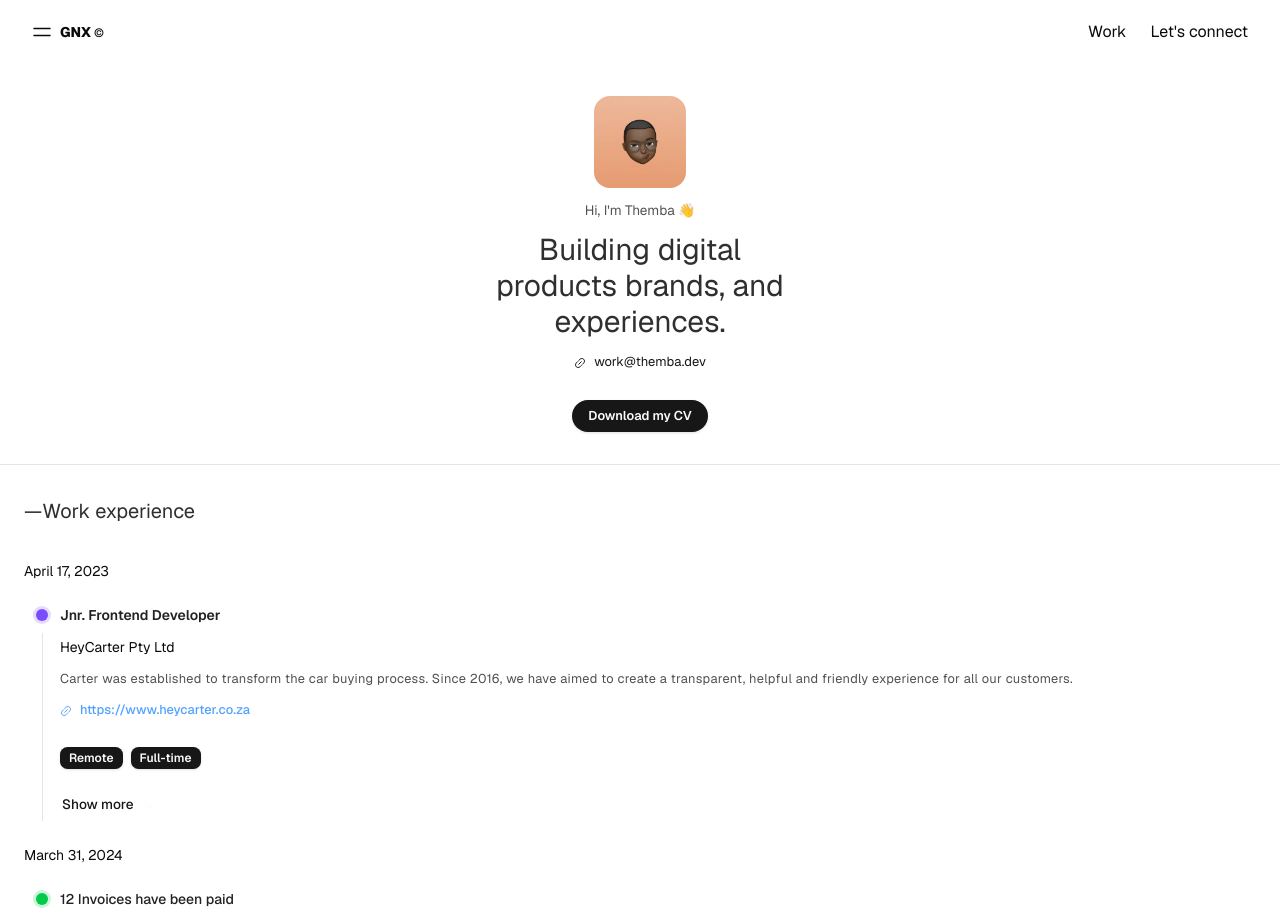
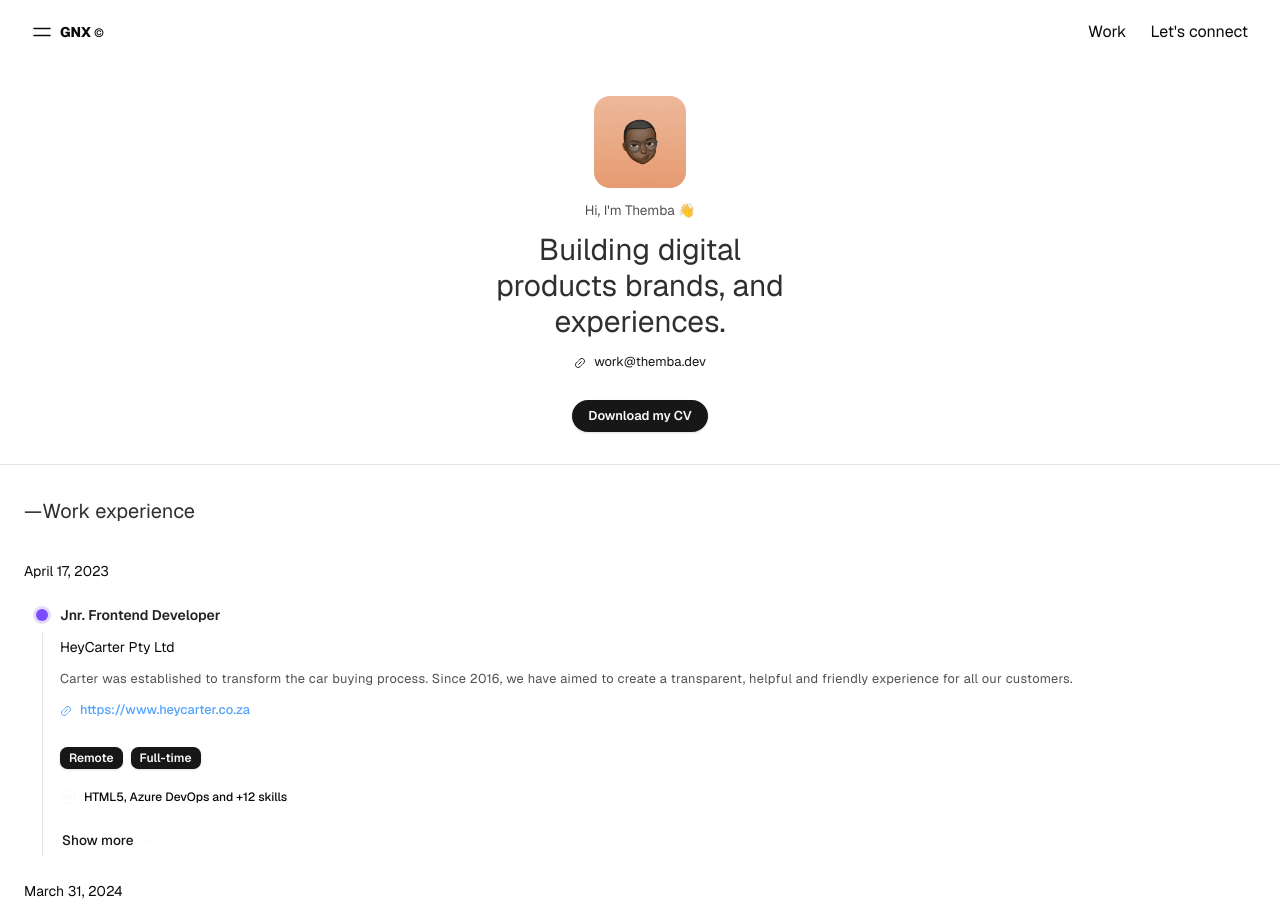
Before and after one commit to thembaxx/gnx, a Next.js app: page /work in a window 1280 px wide. Shown: the top 915 px of the page. Built offline with nearby package versions, Linux system fonts and the light colour scheme.

Commit message:
Add SourceCodeSquareIcon component and update Timeline with skills display

```diff
--- a/components/work/timeline.tsx
+++ b/components/work/timeline.tsx
@@ -75,6 +75,45 @@ const PdfIcon = (props: React.SVGProps<SVGSVGElement>) => (
   </svg>
 );
 
+const SourceCodeSquareIcon = (props: React.SVGProps<SVGSVGElement>) => (
+  <svg
+    xmlns="http://www.w3.org/2000/svg"
+    viewBox="0 0 24 24"
+    width={24}
+    height={24}
+    color={"#fafafa"}
+    fill={"none"}
+    {...props}
+  >
+    <path
+      d="M16 10L17.2265 11.0572C17.7422 11.5016 18 11.7239 18 12C18 12.2761 17.7422 12.4984 17.2265 12.9428L16 14"
+      stroke="currentColor"
+      strokeWidth="2"
+      strokeLinecap="round"
+      strokeLinejoin="round"
+    />
+    <path
+      d="M8 10L6.77346 11.0572C6.25782 11.5016 6 11.7239 6 12C6 12.2761 6.25782 12.4984 6.77346 12.9428L8 14"
+      stroke="currentColor"
+      strokeWidth="2"
+      strokeLinecap="round"
+      strokeLinejoin="round"
+    />
+    <path
+      d="M13 9L11 15"
+      stroke="currentColor"
+      strokeWidth="2"
+      strokeLinecap="round"
+      strokeLinejoin="round"
+    />
+    <path
+      d="M2.5 12C2.5 7.52166 2.5 5.28249 3.89124 3.89124C5.28249 2.5 7.52166 2.5 12 2.5C16.4783 2.5 18.7175 2.5 20.1088 3.89124C21.5 5.28249 21.5 7.52166 21.5 12C21.5 16.4783 21.5 18.7175 20.1088 20.1088C18.7175 21.5 16.4783 21.5 12 21.5C7.52166 21.5 5.28249 21.5 3.89124 20.1088C2.5 18.7175 2.5 16.4783 2.5 12Z"
+      stroke="currentColor"
+      strokeWidth="2"
+    />
+  </svg>
+);
+
 function Timeline() {
   return (
     <div className="py-8">
@@ -124,7 +163,10 @@ function Timeline() {
                     <Badge>Full-time</Badge>
                   </div>
                 </div>
-
+                <div className="pt-4 text-xs font-medium flex items-center space-x-2">
+                  <SourceCodeSquareIcon className="h-4 w-4" />
+                  <span>HTML5, Azure DevOps and +12 skills</span>
+                </div>
                 <div className="pt-4">
                   <Button className="-ml-2" size="sm" variant="link">
                     <span className="text-[0.85rem]">Show more</span>
@@ -225,8 +267,8 @@ function Timeline() {
                 </p>
                 <div className="flex flex-wrap gap-2 py-4">
                   <Link href="/invoice.pdf">
-                    <div className="flex items-center gap-2 text-[13px] px-3 py-2 rounded-md bg-secondary">
-                      <PdfIcon className="h-4 w-4 text-[#fb4141]" />
+                    <div className="flex items-center gap-2 text-xs px-3 py-2 rounded-md bg-[#121212]">
+                      <PdfIcon className="h-4 w-4" />
                       <span className="leading-none">Promotion</span>
                     </div>
                   </Link>
```
